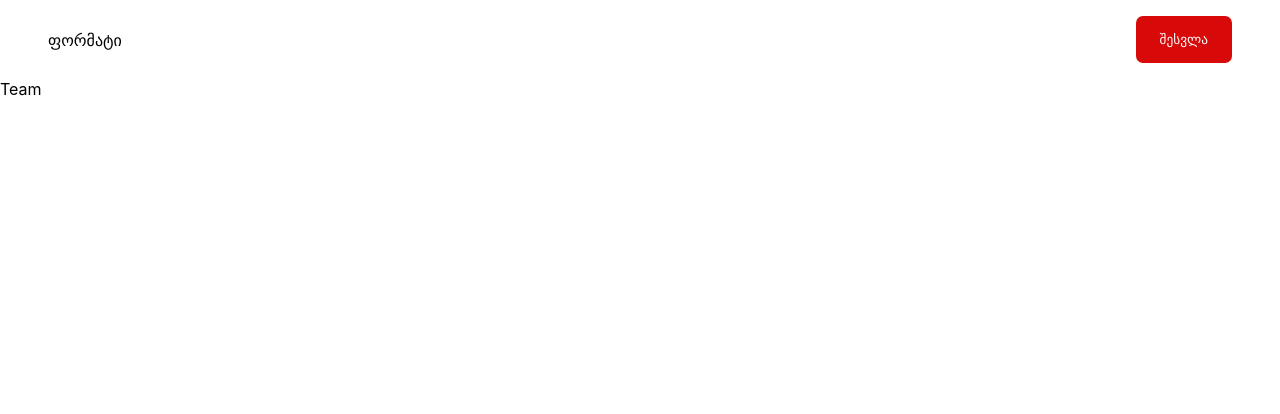
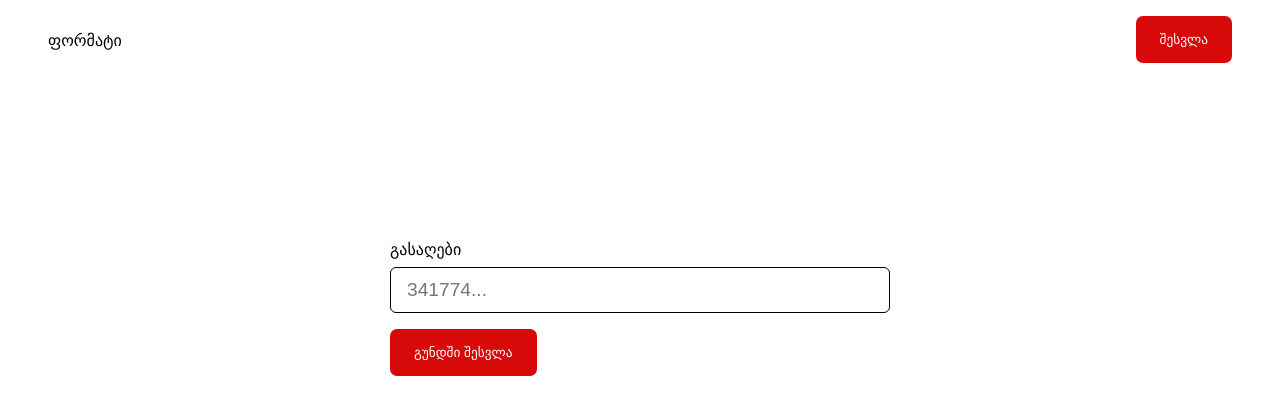
Before and after one commit to Giorgi-dl1/debate, a React (Create React App) app: page /team in a window 1280 px wide. Shown: the top 414 px of the page. Built offline with nearby package versions, Linux system fonts and the light colour scheme.

Commit message:
implement team page

```diff
--- a/src/Store.js
+++ b/src/Store.js
@@ -1,67 +1,134 @@
-import { createContext, useReducer } from "react";
+import { createContext, useReducer } from 'react';
 
 export const Store = createContext();
 
 const initialState = {
   teams: [
     {
-      name: "ibsu",
-      key: "ibsu",
-      members: [],
+      name: 'ibsu',
+      logo: '/logos/ibsu.jpeg',
+      key: 'ibsu',
+      members: [
+        {
+          name: 'giorgi',
+          id: 1,
+          password: '12345',
+          isAdmin: false,
+          team: 'tsu',
+        },
+        {
+          name: 'mariami',
+          id: 2,
+          password: '12345',
+          isAdmin: false,
+          team: 'tsu',
+        },
+        {
+          name: 'saba',
+          id: 3,
+          password: '12345',
+          isAdmin: false,
+          team: 'tsu',
+        },
+      ],
       rate: 0,
     },
     {
-      name: "ibsu",
-      key: "ibsu",
-      members: [],
-      rate: 0,
-    },
-    {
-      name: "ibsu",
-      key: "ibsu",
-      members: [],
-      rate: 0,
-    },
-    {
-      name: "ibsu",
-      key: "ibsu",
+      name: 'tsu',
+      key: 'tsu',
+      logo: '/logos/tsu.png',
       members: [],
       rate: 0,
     },
   ],
   users: [
     {
-      name: "giorgi",
-      password: "12345",
-      isAdmin: true,
+      name: 'giorgi',
+      id: 1,
+      password: '12345',
+      isAdmin: false,
+      team: 'tsu',
     },
     {
-      name: "უსერი",
-      password: "12345",
+      name: 'mariami',
+      id: 2,
+      password: '12345',
       isAdmin: false,
+      team: 'tsu',
+    },
+    {
+      name: 'saba',
+      id: 3,
+      password: '12345',
+      isAdmin: false,
+      team: 'tsu',
+    },
+    {
+      name: 'nino',
+      id: 4,
+      password: '12345',
+      isAdmin: false,
+      team: null,
+    },
+    {
+      name: 'უსერი',
+      id: 2,
+      password: '12345',
+      isAdmin: true,
+      team: null,
     },
   ],
-  userInfo: localStorage.getItem("userInfo")
-    ? JSON.parse(localStorage.getItem("userInfo"))
+  userInfo: localStorage.getItem('userInfo')
+    ? JSON.parse(localStorage.getItem('userInfo'))
     : false,
 };
 
 const reducer = (state, action) => {
   switch (action.type) {
-    case "LOG_IN":
+    case 'LOG_IN':
       const { name, password } = action.payload;
       const user = state.users.filter(
         (user) => name === user.name && password === user.password
       )[0];
       if (user) {
-        localStorage.setItem("userInfo", JSON.stringify(user));
+        localStorage.setItem('userInfo', JSON.stringify(user));
         return { ...state, userInfo: user };
       } else {
         return { ...state };
       }
-    case "LOG_OUT":
-      localStorage.removeItem("userInfo");
+    case 'LOG_OUT':
+      localStorage.removeItem('userInfo');
       return { ...state, userInfo: false };
+
+    case 'JOIN_IN_TEAM':
+      const key = action.payload.key;
+      const userId = action.payload.id;
+      const usersTeam = state.teams.filter((team) => team.key === key)[0];
+
+      if (usersTeam) {
+        const updatedUsers = state.users.map((user) => {
+          if (user.id === userId) {
+            return { ...user, team: usersTeam.name };
+          } else {
+            return user;
+          }
+        });
+        const userInfo = updatedUsers.filter((user) => user.id === userId)[0];
+        const updatedTeams = state.teams.map((team) =>
+          team.name === usersTeam.name
+            ? { ...team, members: [...team.members, userInfo] }
+            : { ...team }
+        );
+        localStorage.setItem('userInfo', JSON.stringify(userInfo));
+        return {
+          ...state,
+          userInfo: { ...userInfo },
+          users: [...updatedUsers],
+          teams: { ...updatedTeams },
+        };
+      } else {
+        return { ...state };
+      }
     default:
       return state;
   }
--- a/src/components/Navbar.jsx
+++ b/src/components/Navbar.jsx
@@ -1,8 +1,10 @@
-import { useContext } from "react";
-import { Link, useLocation, useNavigate } from "react-router-dom";
-import { Store } from "../Store";
-import "../styles/Navbar.css";
+import { useContext, useState } from 'react';
+import { Link, useLocation, useNavigate } from 'react-router-dom';
+import { Store } from '../Store';
+import '../styles/Navbar.css';
+import { AiOutlineArrowDown } from 'react-icons/ai';
 export default function Navbar() {
+  const [showProfile, setShowProfile] = useState(false);
   const { pathname } = useLocation();
   const navigate = useNavigate();
   const {
@@ -11,37 +13,63 @@ export default function Navbar() {
   } = useContext(Store);
 
   const logout = () => {
-    dispatch({ type: "LOG_OUT" });
-    navigate("/");
+    dispatch({ type: 'LOG_OUT' });
+    navigate('/');
   };
   return (
     <nav
       className={
-        pathname === "/login" ? "border-b flex-between" : "flex-between"
+        pathname === '/login' ? 'border-b flex-between' : 'flex-between'
       }
     >
       <ul className="flex-between">
-        <li className={pathname === "/" ? "active" : ""}>
+        <li className={pathname === '/' ? 'active' : ''}>
           <Link to="/">ფორმატი</Link>
         </li>
         {userInfo && (
           <>
-            <li className={pathname === "/team" ? "active" : ""}>
+            <li className={pathname === '/team' ? 'active' : ''}>
               <Link to="/team">გუნდი</Link>
             </li>
-            <li className={pathname === "/details" ? "active" : ""}>
+            <li className={pathname === '/details' ? 'active' : ''}>
               <Link to="#">დეტალები</Link>
             </li>
-            <li className={pathname === "/review" ? "active" : ""}>
+            <li className={pathname === '/review' ? 'active' : ''}>
               <Link to="#">შეფასება</Link>
             </li>
+            {userInfo.isAdmin && (
+              <li className={pathname === '/review' ? 'active' : ''}>
+                <Link to="#">ადმინი</Link>
+              </li>
+            )}
           </>
         )}
       </ul>
       {userInfo ? (
-        <button onClick={logout} className="styled-button">
-          გამოსვლა
-        </button>
+        <div className="nav-dropdown">
+          <div
+            onClick={() => setShowProfile(!showProfile)}
+            className="styled-button flex-between"
+          >
+            <span>პროფილი</span>
+            <AiOutlineArrowDown
+              className={showProfile ? 'rotate icon' : 'icon'}
+            />
+          </div>
+          <div
+            className={
+              showProfile
+                ? 'nav-dropdown-items show-items'
+                : 'nav-dropdown-items'
+            }
+          >
+            <div className="nav-dropdown-label">{userInfo.name}</div>
+            <div className="nav-dropdown-item">პარამეტრები</div>
+            <div onClick={logout} className="nav-dropdown-item">
+              გასვლა
+            </div>
+          </div>
+        </div>
       ) : (
         <Link to="/login">
           <button className="styled-button">შესვლა</button>
--- a/src/screens/Team.jsx
+++ b/src/screens/Team.jsx
@@ -1,5 +1,52 @@
-import React from "react";
+import { useContext, useRef, useState } from 'react';
+import { Store } from '../Store';
+import '../styles/Team.css';
+export default function Team() {
+  const { state, dispatch } = useContext(Store);
+  const { userInfo, users, teams } = state;
+  const keyRef = useRef(null);
+  const [error, setError] = useState('');
+  const team = teams.filter((team) => team.name === userInfo.team)[0];
+  console.log(teams);
 
-export default function Team() {
-  return <div>Team</div>;
+  const handleSubmit = (e) => {
+    e.preventDefault();
+    const key = keyRef.current.value;
+    dispatch({ type: 'JOIN_IN_TEAM', payload: { id: userInfo.id, key } });
+    if (!userInfo.id) {
+      setError('გუნდი არ მოიძებნა!');
+    }
+  };
+  return (
+    <div className="wrapper">
+      {team ? (
+        <div className="teamscreen">
+          <div className="team-info">
+            <img src={team.logo} alt="team logo" />
+            <div className="team-info-details">
+              <div className="team-name">{team.name}</div>
+              <div
+                style={{ opacity: 0.7, marginTop: '.5rem' }}
+                className="team-detail"
+              >
+                <span>შეფასება: </span>
+                <span>{team.rate}</span>
+              </div>
+            </div>
+          </div>
+        </div>
+      ) : (
+        <div className="teamscreen-form-wrapper">
+          <form onSubmit={handleSubmit}>
+            {error ? <div className="form-error">{error}</div> : ''}
+            <label htmlFor="key">გასაღები</label>
+            <input ref={keyRef} type="text" placeholder="341774..." />
+            <button type="submit" className="styled-button">
+              გუნდში შესვლა
+            </button>
+          </form>
+        </div>
+      )}
+    </div>
+  );
 }
--- a/src/styles/Navbar.css
+++ b/src/styles/Navbar.css
@@ -25,3 +25,36 @@ ul.flex-between .active a {
   color: var(--main-color);
   border-bottom: 1px solid var(--main-color);
 }
+.nav-dropdown {
+  position: relative;
+}
+.nav-dropdown-items {
+  position: absolute;
+  background-color: white;
+  left: -1rem;
+  top: 3.8rem;
+  border-radius: 5px;
+  overflow: hidden;
+  max-height: 0;
+  overflow: hidden;
+  transition: 1s;
+}
+.nav-dropdown-items.show-items {
+  box-shadow: 0 8px 5px 0 rgba(0, 0, 0, 0.219);
+  max-height: 100vh;
+}
+.nav-dropdown .styled-button {
+  gap: 0.5rem;
+}
+.nav-dropdown-label {
+  padding: 0.7rem 1.3rem;
+  font-size: 1.3rem;
+}
+.nav-dropdown-item {
+  padding: 0.7rem 1.3rem;
+  cursor: pointer;
+  transition: 0.5s;
+}
+.nav-dropdown-item:hover {
+  background-color: #ccc;
+}
--- /dev/null
+++ b/src/styles/Team.css
@@ -0,0 +1,19 @@
+.teamscreen-form-wrapper {
+  display: grid;
+  place-content: center;
+  margin-top: 20vh;
+}
+.teamscreen {
+  margin-top: 3rem;
+}
+.team-info {
+  display: flex;
+  gap: 2rem;
+}
+.team-name {
+  font-size: 2rem;
+}
+.team-info-details {
+  padding-right: 1.5rem;
+  border-right: 2px solid rgba(2, 2, 2, 0.362);
+}
```
Also changed, not shown: src/screens/About.jsx (+20 -19 lines), public/logos/ibsu.jpeg (added), public/logos/tsu.png (added).
